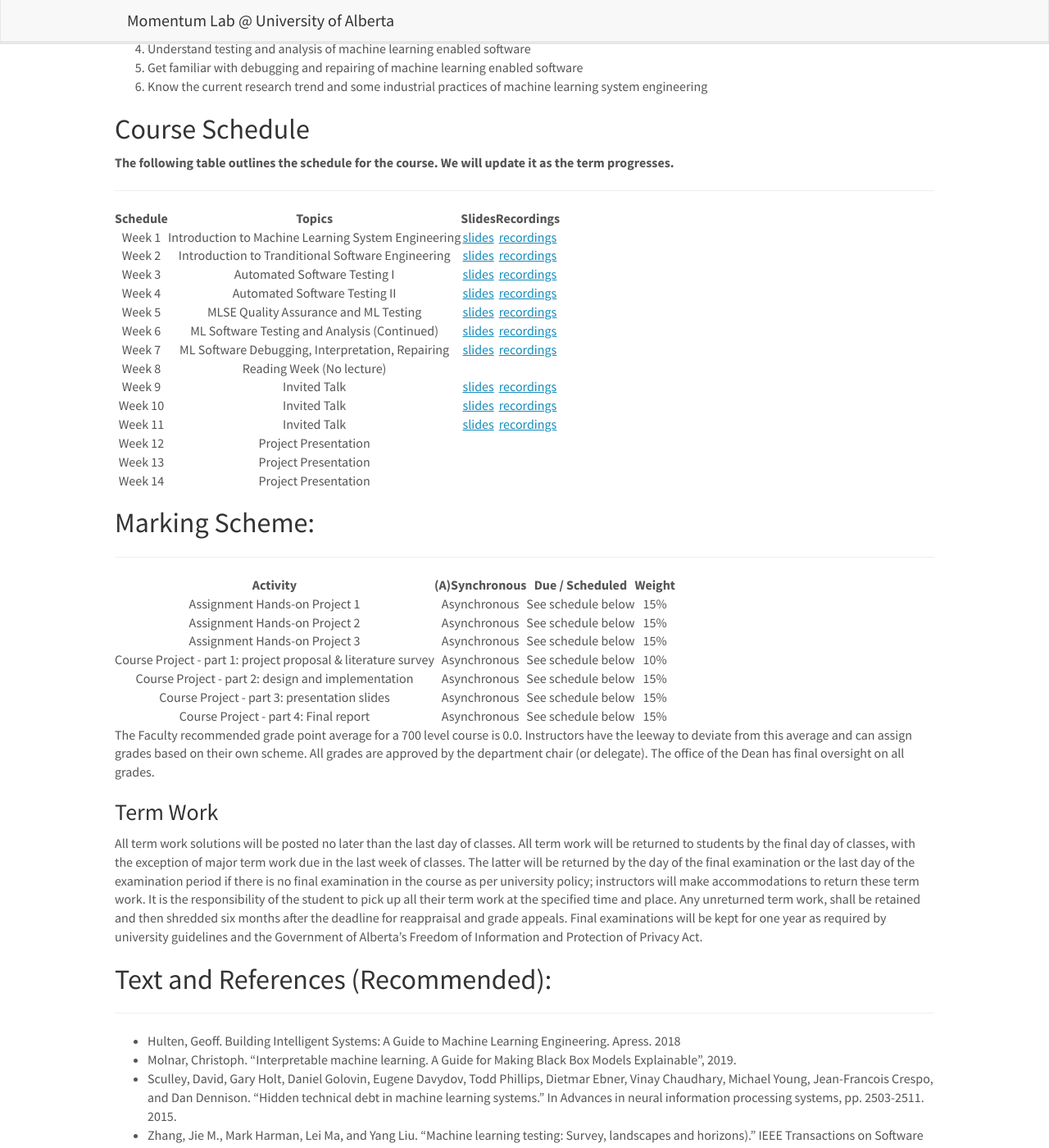
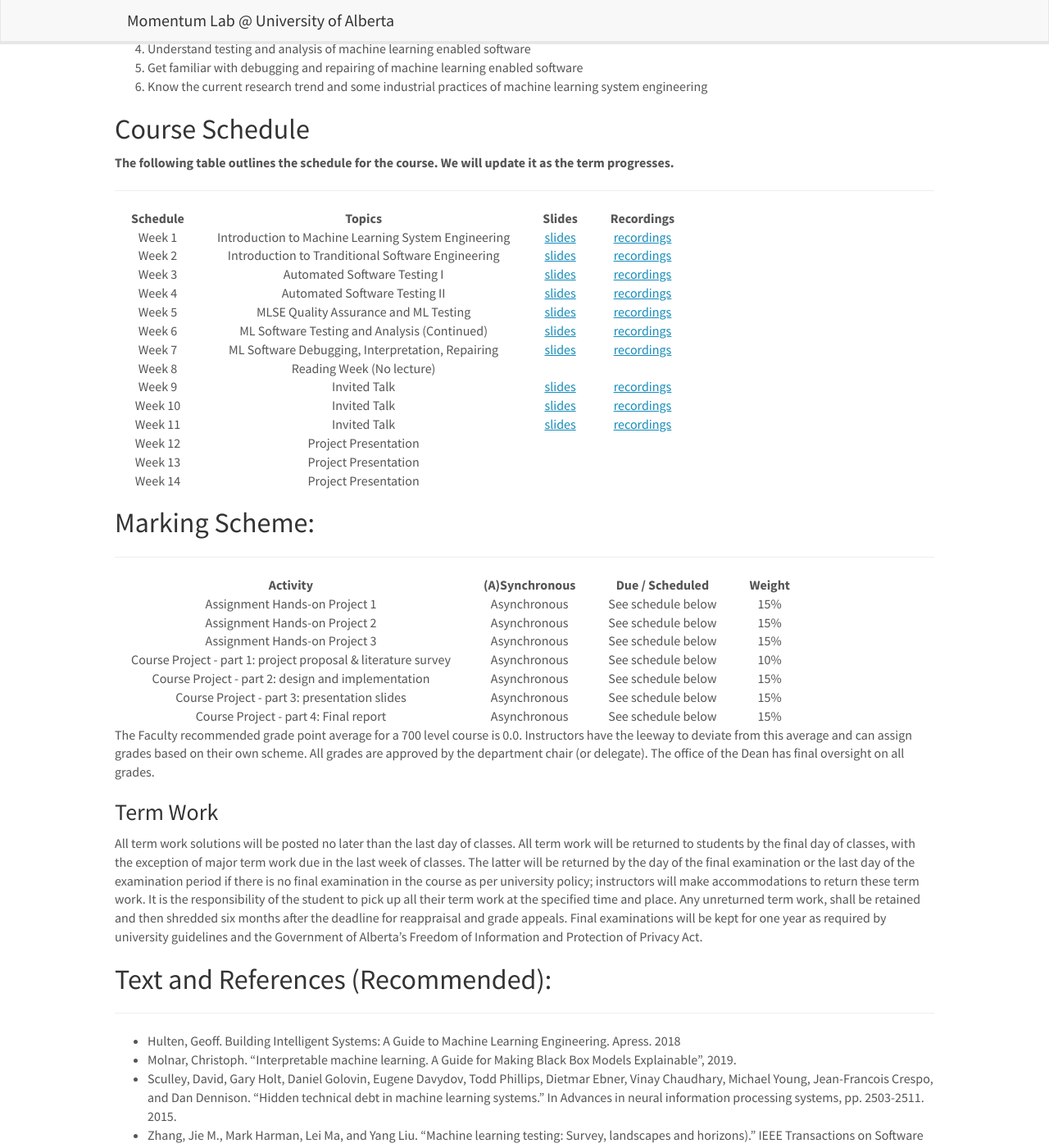
Before and after one commit to momentum-openspace/momentum-openspace.github.io, a Jekyll site: the page built from _pages/ECE720_2022Winter.md, in a window 1280 px wide and 1400 px high, scrolled down 1718 px. Shown: the whole window at 82% size. Built offline with Jekyll 4.4.1, drawn with Linux system fonts in a browser that asks for light colours; nearby versions of some CDN libraries.

Commit message:
Update main.scss

```diff
--- a/css/main.scss
+++ b/css/main.scss
@@ -90,3 +90,8 @@ firstp {
     margin-left: 30px;
     margin-right: 30px;
 }
+
+.padding-table th, .padding-table td {
+	padding-left: 20px;
+	padding-right: 20px;
+}
```
